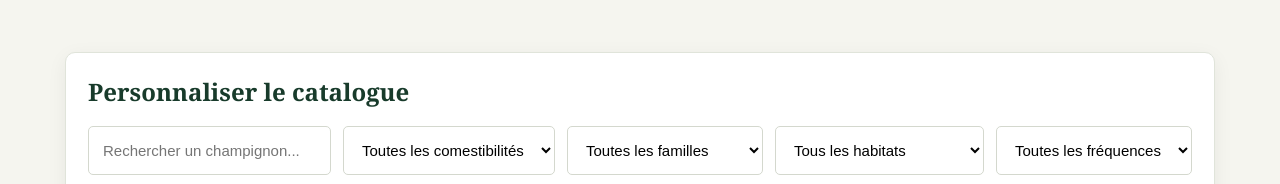
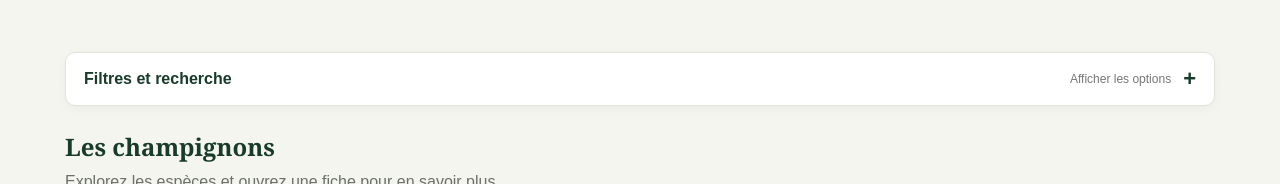
Before and after one commit to myonlinestudio/myconature, a plain HTML site: page index.html in a window 1280 px wide. Shown: the part 725-909 px from the top of the page. Drawn offline with Linux system fonts and the light colour scheme.

Commit message:
Collapse catalogue filters in native disclosure panel

```diff
--- a/index.html
+++ b/index.html
@@ -89,6 +89,34 @@ header {
   border-radius: 2px;
   background: white;
 }
+.filter-disclosure {
+  margin: 0 0 24px;
+  border: 1px solid #e0e4da;
+  border-radius: 10px;
+  background: #fff;
+  box-shadow: 0 3px 12px rgba(0,0,0,.04);
+  overflow: hidden;
+}
+.filter-disclosure > summary {
+  display: flex;
+  align-items: center;
+  justify-content: space-between;
+  gap: 12px;
+  padding: 15px 18px;
+  color: var(--green);
+  font-weight: 700;
+  cursor: pointer;
+  list-style: none;
+  -webkit-tap-highlight-color: transparent;
+}
+.filter-disclosure > summary::-webkit-details-marker { display: none; }
+.filter-disclosure > summary::after {
+  content: "+";
+  font-size: 22px;
+  line-height: 1;
+}
+.filter-disclosure[open] > summary::after { content: "−"; }
+.filter-summary-hint { margin-left: auto; color: #777; font-size: 12px; font-weight: 400; }
 .filter-panel {
   display: block;
   margin: 0 0 28px;
@@ -665,7 +693,9 @@ footer {
 </section>
 
 <main class="catalogue" id="catalogue">
-  <section class="filter-panel" id="filterPanel" aria-label="Filtres et recherche">
+  <details class="filter-disclosure">
+    <summary>Filtres et recherche <span class="filter-summary-hint">Afficher les options</span></summary>
+    <section class="filter-panel" id="filterPanel" aria-label="Filtres et recherche">
     <div class="filter-panel-heading">
       <h2>Personnaliser le catalogue</h2>
 
@@ -730,6 +760,7 @@ footer {
 
   <p class="price-note">Prix indicatifs au kilo : cotations de gros et relevés de marché, variables selon l'origine, la saison et la qualité. Les espèces non cotées ne disposent pas d'un prix fiable dans les relevés consultés. Repères consultés le 13 novembre 2026 : <a href="https://husfarm.com/fr/produit/champignon/" target="_blank" rel="noopener">cotations des marchés français</a> ; <a href="https://hallesx.com/marche" target="_blank" rel="noopener">relevés de marchés</a>. Ces prix de gros ne sont pas des prix garantis au détail.</p>
   </section>
+  </details>
   <div class="catalogue-heading">
     <h2>Les champignons</h2>
     <p>Explorez les espèces et ouvrez une fiche pour en savoir plus.</p>
```
